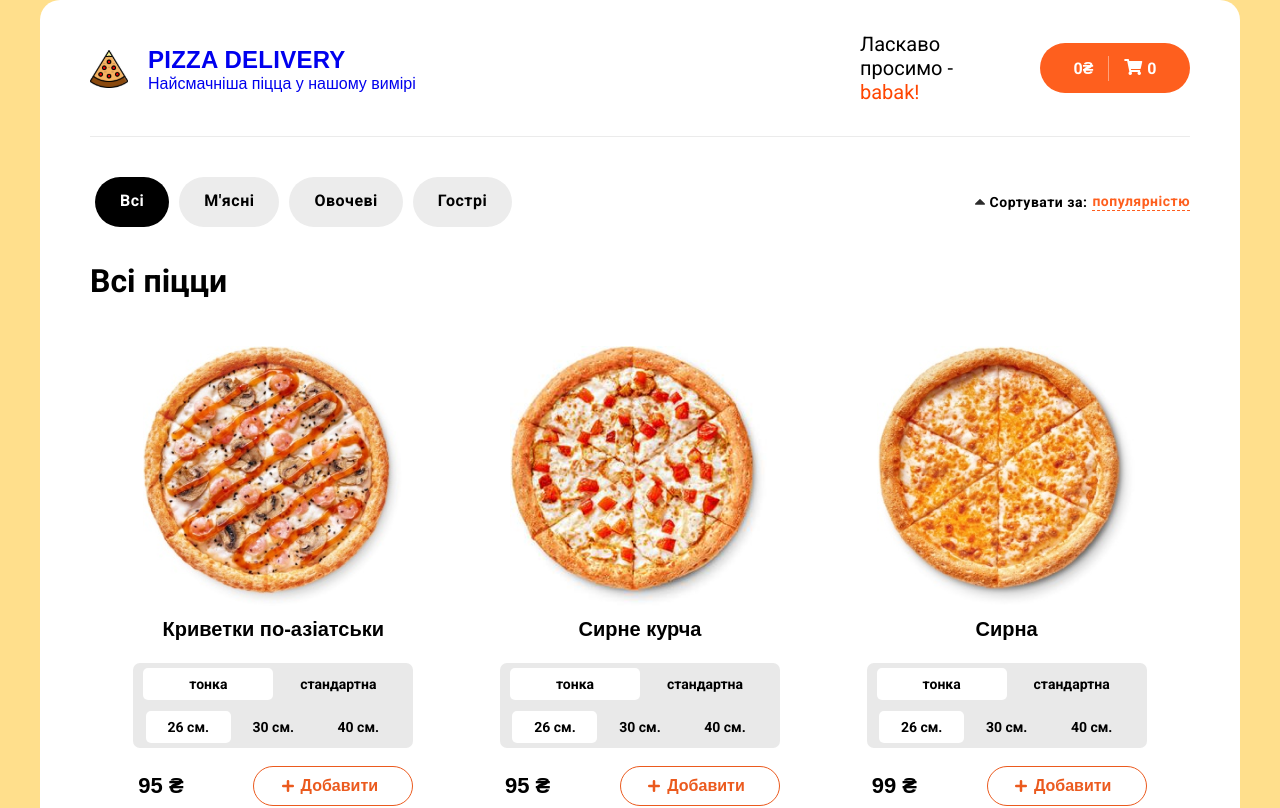
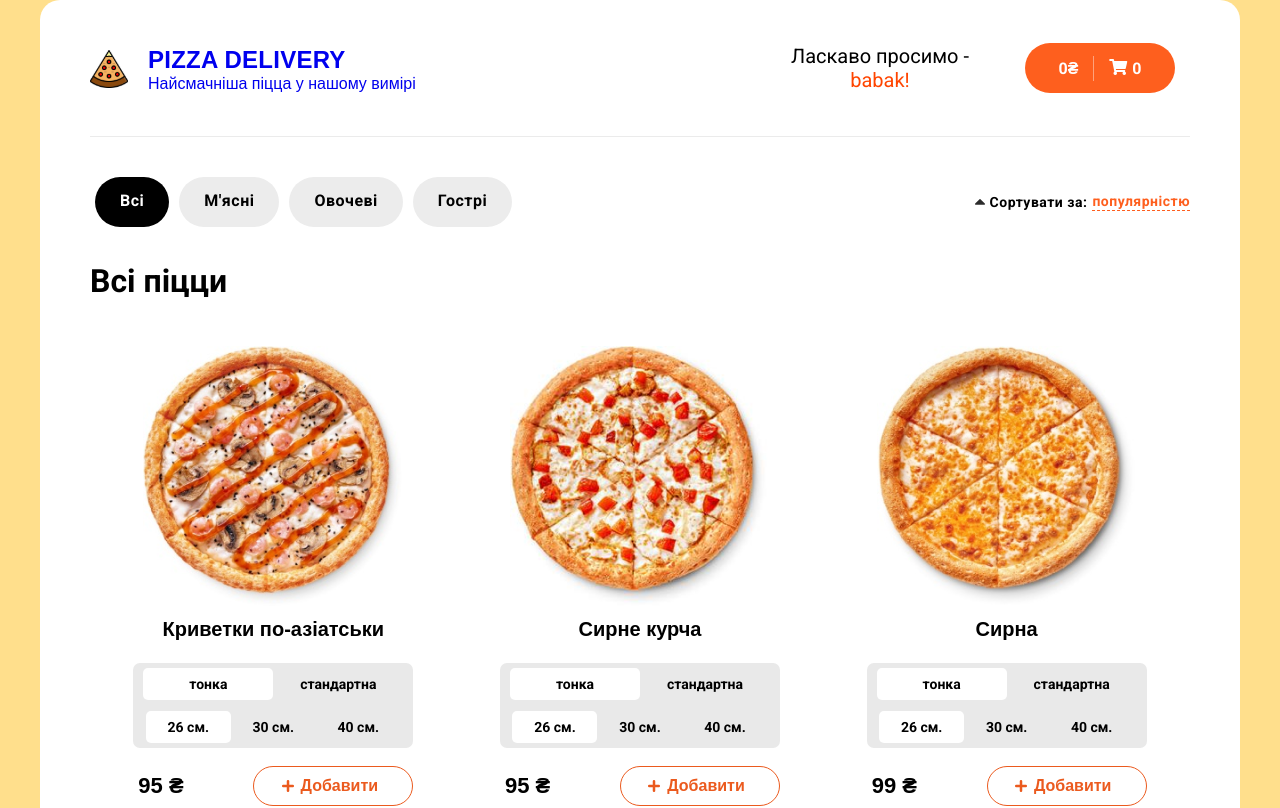
Before and after one commit to NazarLiberty/pizza-delivery, a React (Create React App) app: page /#/ in a window 1280 px wide. Shown: the top 808 px of the page. Built offline with nearby package versions, Linux system fonts and the light colour scheme.

Commit message:
welcome window layout

```diff
--- a/src/components/Header/Header.js
+++ b/src/components/Header/Header.js
@@ -28,10 +28,10 @@ const HeaderContainer = ({
 
     const loginButton = logged ?
         <div className="header__welcome">
-            Ласкаво просимо -
-            <span className=" header__welcome header__welcome--nick">
+            <p>Ласкаво просимо - </p>
+            <p className=" header__welcome header__welcome--nick">
                 {nickName}!
-            </span>
+            </p>
         </div>
         :
         <Link to="/login">
--- a/src/components/Header/Header.scss
+++ b/src/components/Header/Header.scss
@@ -10,6 +10,7 @@
 .header{
     width: 100%;
     display: flex;
+    justify-content: space-between;
     height: 137px;
     margin-bottom: 40px;
     border-bottom: 1px rgba(223, 222, 222, 0.616) solid;
@@ -26,9 +27,17 @@
         border-radius: 10px;
     }
     &__welcome{
-        margin-right: 15px;
+        padding: 10px 20px 10px 20px;
+        display: flex;
+        justify-content: center;
+        align-items: center;
+        flex-direction: column;
+        text-align: center;
+        width: 230px;
         font-size: 20px;
         &--nick{
+            padding: 0;
+            margin: 0;
             color: orangered;
         }
     }
@@ -38,7 +47,7 @@
     &__logo-block{
         display: flex;
         align-items: center;
-        width: 50%;
+        width: 40%;
         height: inherit;
 
     }
@@ -91,7 +100,7 @@
         display: flex;
         align-items: center;
         justify-content: space-around;
-        width: 30%;
+        width: 40%;
         margin-left: auto;
 
     }
@@ -144,7 +153,7 @@
 
 @media screen and (max-width:1200px){
     .header__buttons-block{
-        width: 60%;
+        width: 50%;
         justify-content: flex-end;
     }
     .header__login{
@@ -220,6 +229,18 @@
         justify-content: center;
 
     }
+    .header__welcome{
+        margin-bottom: 20px;
+        background-color: rgba(0, 0, 0, 0.76);
+        border-radius: 20px;
+        color: white;
+        &--nick{
+            margin: 0;
+            background-color: transparent;
+            color: orangered;
+        }
+    }
+
 }
 @media screen and (max-width:578px){
     .header{
@@ -231,4 +252,7 @@
     .header__burger{
         right: 20px;
     }
+    .header__welcome{
+        width: 170px;
+    }
 }
```
Also changed, not shown: 17 other files (tests, documents, lock files or other folders).
